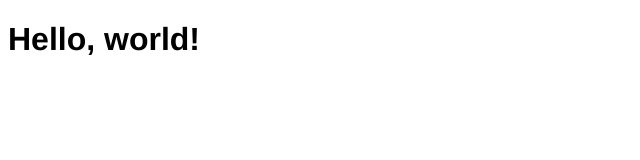
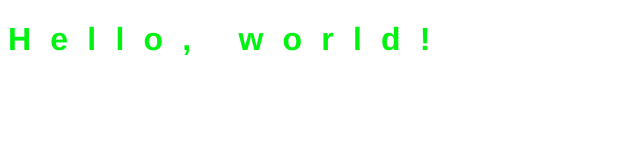
Before and after one commit to westrary/tc349, a plain HTML site: page week1/hello.html in a window 1280 px wide. Shown: the whole page, without its empty margins (0-640 px from the left). Drawn offline with Linux system fonts and the light colour scheme.

Commit message:
Added css properties to h1

```diff
--- a/week1/hello.html
+++ b/week1/hello.html
@@ -4,7 +4,12 @@
 	<meta http-equiv="Content-type" content="text/html; charset=utf-8">
 	<title>Hello, world!</title>
 	<style type="text/css" media="screen">
-	h1 { font-family: Helvetica; }
+	h1
+	{
+		font-family: Helvetica;
+		letter-spacing: 0.6em;
+		color: #00f211;
+	}
 	</style>
 </head>
 <body>
```
